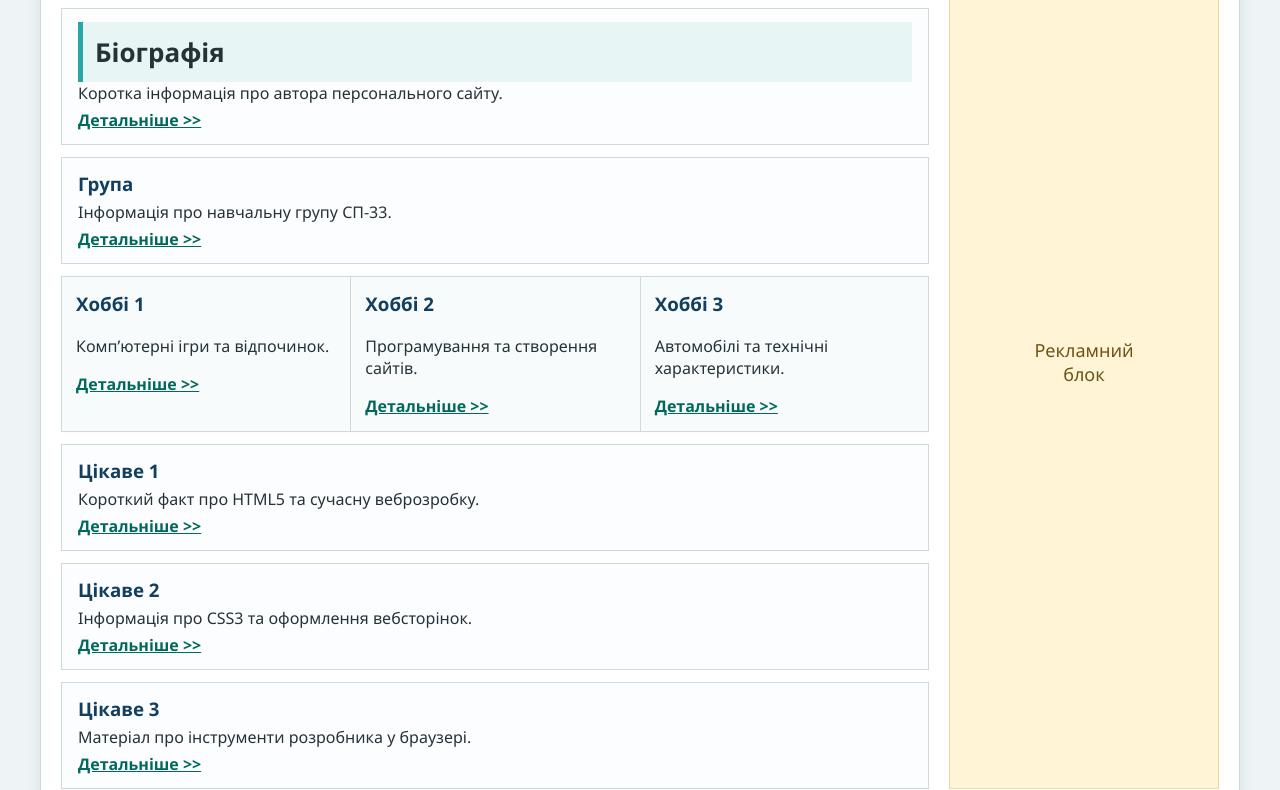
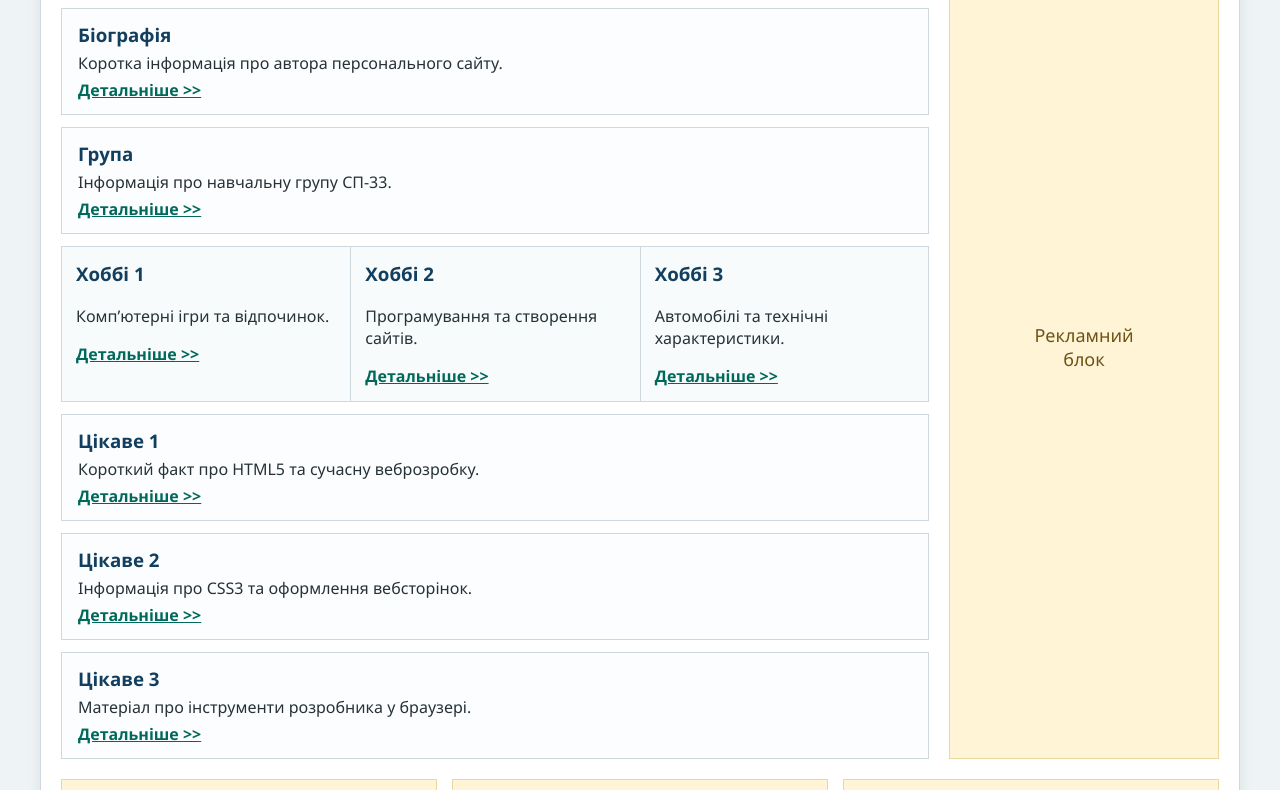
Before and after one commit to MrOwlexe/lab5-flex-site, a plain HTML site: page index.html in a window 1280 px wide. Shown: the part 310-1100 px from the top of the page. Drawn offline with Linux system fonts and the light colour scheme.

Commit message:
Update index.html

```diff
--- a/index.html
+++ b/index.html
@@ -49,7 +49,7 @@
             <h1>Головна сторінка</h1>
 
             <div class="home-row wide-card">
-                <h1>Біографія</h1>
+                <h3>Біографія</h3>
                 <p>Коротка інформація про автора персонального сайту.</p>
                 <a href="biography.html">Детальніше >></a>
             </div>
```
